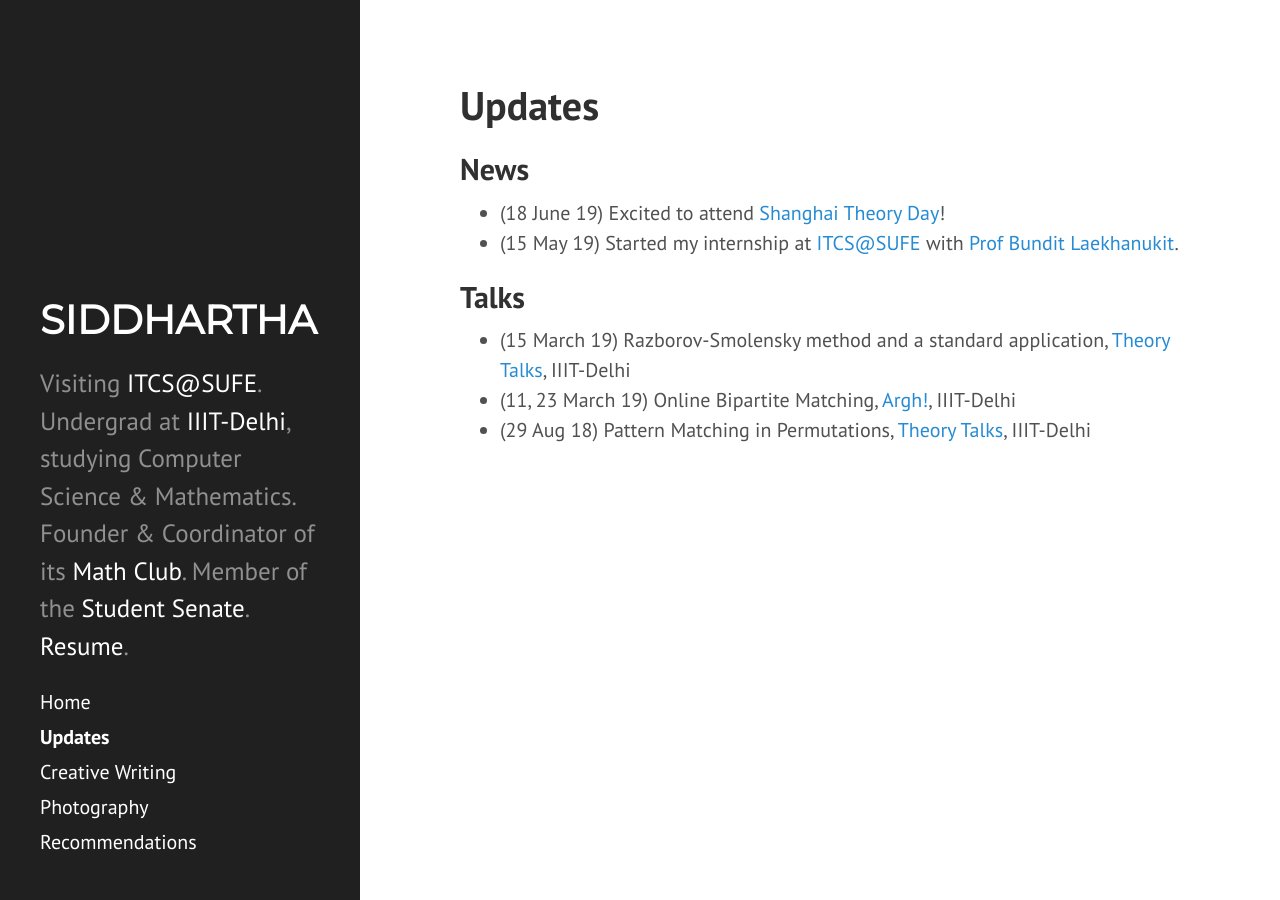
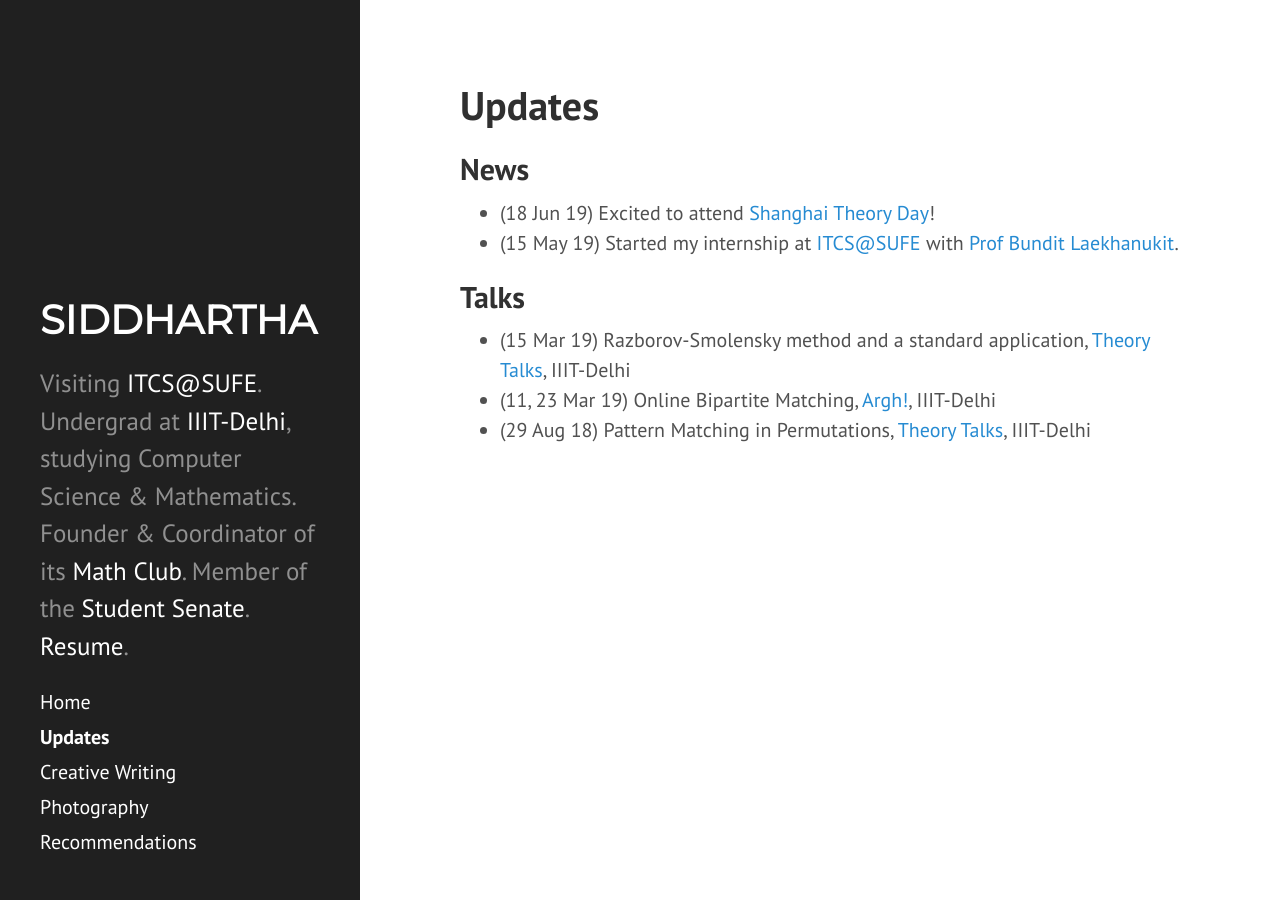
Before and after one commit to siddjai/siddjai.github.io, a Jekyll site: the page built from aupdates.md, in a window 1280 px wide. Built offline with Jekyll 4.4.1, drawn with Linux system fonts in a browser that asks for light colours; nearby versions of some CDN libraries.

Commit message:
Update aupdates.md

```diff
--- a/aupdates.md
+++ b/aupdates.md
@@ -5,12 +5,12 @@ layout: page
 
 ## News
 
-- (18 June 19) Excited to attend [Shanghai Theory Day](http://itcs.shufe.edu.cn/shanghai-theory-day-2019/)!
+- (18 Jun 19) Excited to attend [Shanghai Theory Day](http://itcs.shufe.edu.cn/shanghai-theory-day-2019/)!
 - (15 May 19) Started my internship at [ITCS@SUFE](http://itcs.shufe.edu.cn/) with [Prof Bundit Laekhanukit](http://itcs.shufe.edu.cn/~blaekh/).
 
 
 ## Talks
 
-- (15 March 19) Razborov-Smolensky method and a standard application, [Theory Talks](https://www.reddit.com/r/mathiiitd/wiki/eventhistory), IIIT-Delhi
-- (11, 23 March 19) Online Bipartite Matching, [Argh!](https://sites.google.com/iiitd.ac.in/argh), IIIT-Delhi
+- (15 Mar 19) Razborov-Smolensky method and a standard application, [Theory Talks](https://www.reddit.com/r/mathiiitd/wiki/eventhistory), IIIT-Delhi
+- (11, 23 Mar 19) Online Bipartite Matching, [Argh!](https://sites.google.com/iiitd.ac.in/argh), IIIT-Delhi
 - (29 Aug 18) Pattern Matching in Permutations, [Theory Talks](https://www.reddit.com/r/mathiiitd/wiki/eventhistory), IIIT-Delhi
```
